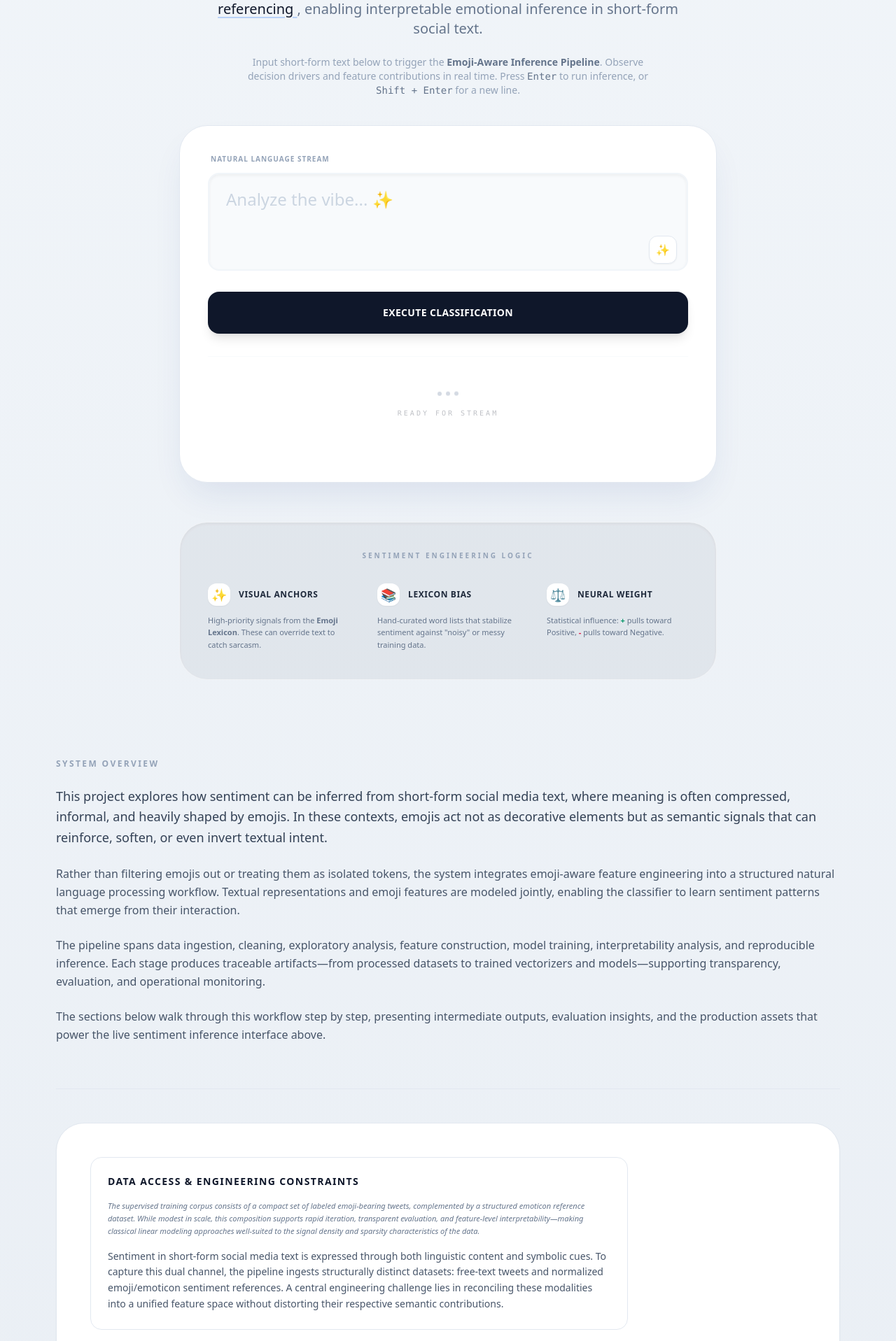
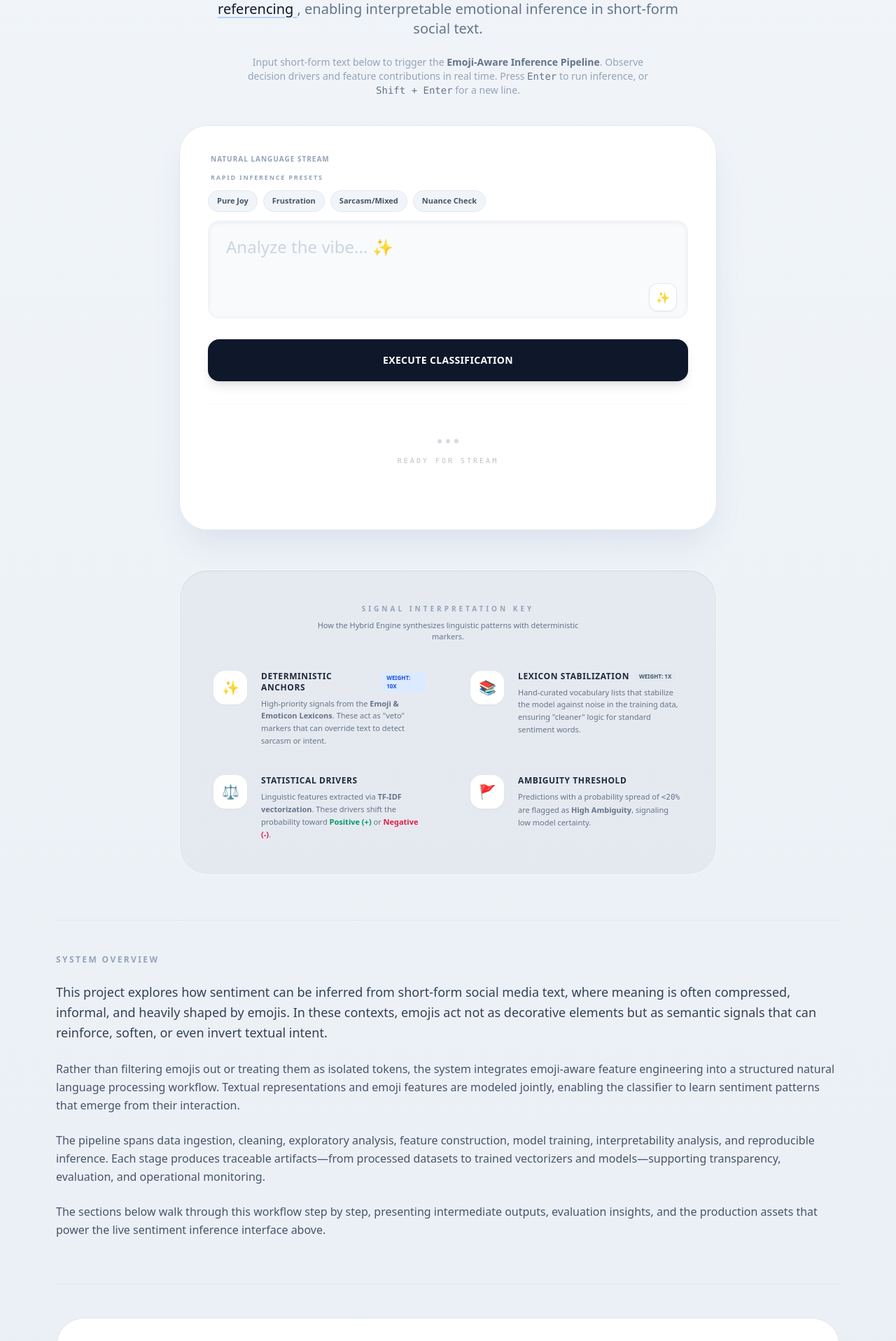
Before and after one commit to willardcsoriano/emoji-sentiment-analysis, a FastAPI app: page / in a window 1280 px wide. Shown: the part 372-2289 px from the top of the page at 70% size. Run offline with FastAPI, Linux system fonts and the light colour scheme; some libraries are stand-ins or nearby versions.

Commit message:
feat: upgrade hybrid engine with emoticon support and deterministic sarcasm veto" -m "Internal
Changes:
- Expanded emoji/emoticon lexicon to 150+ markers
- Integrated word-list stabilization features
- Updated audit service with weighted veto logic
- Refactored UI for better interpretability and quick-test presets
- Standardized project structure via pyproject.toml

```diff
--- a/src/reports/model_health_report.json
+++ b/src/reports/model_health_report.json
@@ -1,5 +1,5 @@
 {
-    "timestamp": "2026-02-12 19:31:10",
+    "timestamp": "2026-02-15 16:22:15",
     "status": "PASSED",
     "test_suite": "test_model_behavior.py",
     "checks": {
--- a/templates/components/header/inference_form.html
+++ b/templates/components/header/inference_form.html
@@ -3,8 +3,7 @@
 <!-- Root wrapper controls overlay positioning -->
 <div class="relative">
 
-    <!-- ================= CARD ================= -->
-    <div class="bg-white rounded-[2.5rem] shadow-2xl shadow-blue-900/10 border border-slate-200 overflow-hidden">
+    <div class="bg-white rounded-[2.5rem] shadow-2xl shadow-blue-900/10 border border-slate-200">
         <div class="p-6 sm:p-10 space-y-8">
 
             <form
@@ -14,7 +13,6 @@
                 class="space-y-6"
             >
 
-                <!-- Label -->
                 <div class="space-y-3">
                     <div class="flex justify-between items-center px-1">
                         <label for="text" class="text-[10px] font-black uppercase tracking-widest text-slate-400">
@@ -22,10 +20,31 @@
                         </label>
                     </div>
 
-                    <!-- Textarea wrapper -->
-                    <div class="relative">
+<div class="space-y-3 mb-4">
+    <p class="text-[9px] font-black uppercase tracking-[0.2em] text-slate-400 px-1">
+        Rapid Inference Presets
+    </p>
+    <div class="flex flex-wrap gap-2">
+        {% for preset in [
+            {"label": "Pure Joy", "text": "This engineering is top tier! 😍🚀"},
+            {"label": "Frustration", "text": "The service was extremely slow today... 😒"},
+            {"label": "Sarcasm/Mixed", "text": "I love waiting in long lines. :-) 😭"},
+            {"label": "Nuance Check", "text": "It was good but could be better. 😐"}
+        ] %}
+        <button
+            type="button"
+            onclick="document.getElementById('text').value = '{{ preset.text }}'; document.getElementById('text').focus();"
+            class="px-3 py-1.5 rounded-full bg-slate-100 border border-slate-200
+                   text-[11px] font-bold text-slate-600 hover:bg-blue-500
+                   hover:text-white hover:border-blue-500 transition-all active:scale-95"
+        >
+            {{ preset.label }}
+        </button>
+        {% endfor %}
+    </div>
+</div>
 
-                        <textarea
+                    <div class="relative z-20"> <textarea
                             name="text"
                             id="text"
                             rows="3"
@@ -36,7 +55,6 @@
                             required
                         ></textarea>
 
-                        <!-- Trigger button -->
                         <button
                             type="button"
                             onclick="toggleEmojiPicker()"
@@ -49,10 +67,69 @@
                             ✨
                         </button>
 
-                    </div>
+                        <div
+                            id="emoji-picker"
+                            class="hidden absolute top-full right-0 mt-2
+                                bg-white border border-slate-200 shadow-2xl
+                                rounded-3xl p-5 w-72 sm:w-80
+                                z-50 animate-in fade-in slide-in-from-top-2"
+                        >
+                            <div class="flex items-center justify-between mb-4 px-1">
+                                <h3 class="text-[10px] font-black uppercase tracking-widest text-slate-400">
+                                    Signal Library
+                                </h3>
+                                <div class="flex gap-2">
+                                    <span class="px-2 py-0.5 rounded-full bg-blue-50 text-blue-600 text-[9px] font-bold uppercase">Hybrid Set</span>
+                                </div>
+                            </div>
+
+                            <div class="max-h-64 overflow-y-auto pr-2 custom-scrollbar">
+
+                                <div class="mb-4">
+                                    <p class="text-[9px] font-bold text-slate-300 uppercase mb-2 px-1">Positive Signals</p>
+                                    <div class="grid grid-cols-5 gap-2">
+                                        {% for emoji in [
+                                            "😂","🤣","😊","😍","🥰","😘","😁","😉","😄","😆",
+                                            "😀","😛","🥳","😇","😋","😏","😌","👍","🙌","👏",
+                                            "👌","💪","🔥","✨","🌟","💯","✅","❤️","💖","🚀"
+                                        ] %}
+                                        <button type="button" onclick="insertEmoji('{{ emoji }}')"
+                                                class="w-10 h-10 flex items-center justify-center rounded-xl hover:bg-blue-50 hover:scale-110 transition-all text-xl">
+                                            {{ emoji }}
+                                        </button>
+                                        {% endfor %}
+                                    </div>
+                                </div>
+
+                                <div>
+                                    <p class="text-[9px] font-bold text-slate-300 uppercase mb-2 px-1">Negative Signals</p>
+                                    <div class="grid grid-cols-5 gap-2">
+                                        {% for emoji in [
+                                            "😭","😒","😔","😢","😞","😟","😠","😡","🤬","🤯",
+                                            "😩","😫","😤","😰","😨","😱","😧","😲","🙄","🤨",
+                                            "💔","👎","❌","🛑","⚠️","💀","🤡","🤮","💩","📉"
+                                        ] %}
+                                        <button type="button" onclick="insertEmoji('{{ emoji }}')"
+                                                class="w-10 h-10 flex items-center justify-center rounded-xl hover:bg-red-50 hover:scale-110 transition-all text-xl">
+                                            {{ emoji }}
+                                        </button>
+                                        {% endfor %}
+                                    </div>
+                                </div>
+
+                            </div>
+                        </div>
+
+                        <style>
+                            /* Custom scrollbar for a cleaner look */
+                            .custom-scrollbar::-webkit-scrollbar { width: 4px; }
+                            .custom-scrollbar::-webkit-scrollbar-track { background: transparent; }
+                            .custom-scrollbar::-webkit-scrollbar-thumb { background: #e2e8f0; border-radius: 10px; }
+                            .custom-scrollbar::-webkit-scrollbar-thumb:hover { background: #cbd5e1; }
+                        </style>
+                        </div>
                 </div>
 
-                <!-- Submit -->
                 <button
                     type="submit"
                     class="w-full bg-slate-900 hover:bg-blue-700 text-white font-bold py-5
@@ -66,7 +143,6 @@
 
             </form>
 
-            <!-- Results -->
             <div id="result-area" class="relative min-h-[140px] border-t border-slate-50 flex">
 
                 <div class="flex flex-col items-center justify-center w-full text-center group-[.htmx-request]:hidden">
@@ -90,79 +166,4 @@
 
         </div>
     </div>
-    <!-- =============== END CARD =============== -->
-
-
-    <!-- ============ EMOJI PICKER (OUTSIDE CARD) ============ -->
-    <div
-        id="emoji-picker"
-        class="hidden absolute bottom-[110px] right-6
-               bg-white border border-slate-200 shadow-xl
-               rounded-2xl p-4 grid grid-cols-4 gap-3 w-56
-               z-[100] animate-in fade-in slide-in-from-bottom-2"
-    >
-        {% for emoji in [
-            "😍","😭","😘","😊","😁","😉","😄",
-            "😒","😔","😢","😆","😀","😐","😛","😲","😧"
-        ] %}
-
-        <button
-            type="button"
-            onclick="insertEmoji('{{ emoji }}')"
-            class="w-12 h-12 flex items-center justify-center
-                   rounded-xl hover:bg-slate-50 transition-colors
-                   text-2xl leading-none"
-        >
-            <span class="select-none">{{ emoji }}</span>
-        </button>
-
-        {% endfor %}
-    </div>
-    <!-- ===================================================== -->
-
 </div>
-
-
-<script>
-function toggleEmojiPicker() {
-    document.getElementById("emoji-picker").classList.toggle("hidden");
-}
-
-function insertEmoji(emoji) {
-    const textarea = document.getElementById("text");
-    const picker = document.getElementById("emoji-picker");
-
-    const start = textarea.selectionStart;
-    const text = textarea.value;
-
-    textarea.value =
-        text.substring(0, start) +
-        emoji +
-        text.substring(textarea.selectionEnd);
-
-    textarea.focus();
-    textarea.selectionStart = textarea.selectionEnd = start + emoji.length;
-
-    picker.classList.add("hidden");
-}
-
-/* Outside click close */
-document.addEventListener("click", function (e) {
-    const picker = document.getElementById("emoji-picker");
-
-    if (!picker.contains(e.target) &&
-        !e.target.closest("button[onclick='toggleEmojiPicker()']")) {
-        picker.classList.add("hidden");
-    }
-});
-
-/* Enter submit */
-document.addEventListener("keydown", function (e) {
-    const textarea = document.getElementById("text");
-
-    if (e.key === "Enter" && !e.shiftKey && textarea === document.activeElement) {
-        e.preventDefault();
-        textarea.closest("form").requestSubmit();
-    }
-});
-</script>
--- a/templates/components/header/logic_legend.html
+++ b/templates/components/header/logic_legend.html
@@ -15,85 +15,73 @@ Design rules:
 - Must remain concise to avoid cognitive overload near results UI.
 -->
 
-<div class="bg-slate-900/5 rounded-[2.5rem] p-8 md:p-10 border border-white/50 shadow-inner">
+<div class="bg-slate-900/[0.03] rounded-[2.5rem] p-8 md:p-12 border border-white/60 shadow-inner">
 
-    <!-- Section label (micro-eyebrow heading for grouping context) -->
-    <h3 class="text-[10px] font-black uppercase tracking-[0.3em] text-slate-400 mb-8 text-center">
-        Sentiment Engineering Logic
+    <div class="flex flex-col items-center mb-10 text-center space-y-2">
+        <h3 class="text-[10px] font-black uppercase tracking-[0.4em] text-slate-400">
+            Signal Interpretation Key
         </h3>
-
-    <!-- Three-column explanatory grid (collapses to single column on mobile) -->
-    <div class="grid grid-cols-1 md:grid-cols-3 gap-10">
-
-        <!-- Emoji feature weighting explanation -->
-        <div class="space-y-3">
-
-            <!-- Icon + title row -->
-            <div class="flex items-center gap-3">
-
-                <!-- Emoji icon container (visual anchor metaphor) -->
-                <div class="w-8 h-8 flex items-center justify-center bg-white rounded-xl shadow-sm text-lg">
-                    ✨
-                </div>
-
-                <!-- Signal category label -->
-                <h4 class="text-xs font-bold text-slate-800 uppercase tracking-wider">
-                    Visual Anchors
-                </h4>
-            </div>
-
-            <!-- Description: emoji lexicon priority behavior -->
-            <p class="text-[11px] leading-relaxed text-slate-500">
-                High-priority signals from the <strong>Emoji Lexicon</strong>.
-                These can override text to catch sarcasm.
+        <p class="text-[11px] text-slate-500 max-w-sm">
+            How the Hybrid Engine synthesizes linguistic patterns with deterministic markers.
         </p>
     </div>
 
-        <!-- Word-list biasing explanation -->
-        <div class="space-y-3">
+    <div class="grid grid-cols-1 md:grid-cols-2 gap-x-16 gap-y-10">
 
-            <div class="flex items-center gap-3">
+        <div class="flex gap-5">
+            <div class="flex-shrink-0 w-12 h-12 flex items-center justify-center bg-white rounded-2xl shadow-sm text-xl">
+                ✨
+            </div>
+            <div class="space-y-1.5">
+                <div class="flex items-center gap-2">
+                    <h4 class="text-xs font-bold text-slate-800 uppercase tracking-wider">Deterministic Anchors</h4>
+                    <span class="px-1.5 py-0.5 rounded bg-blue-100 text-[8px] font-black text-blue-700 uppercase">Weight: 10x</span>
+                </div>
+                <p class="text-[11px] leading-relaxed text-slate-500">
+                    High-priority signals from the <strong>Emoji & Emoticon Lexicons</strong>. These act as "veto" markers that can override text to detect sarcasm or intent.
+                </p>
+            </div>
+        </div>
 
-                <!-- Lexicon metaphor icon -->
-                <div class="w-8 h-8 flex items-center justify-center bg-white rounded-xl shadow-sm text-lg">
+        <div class="flex gap-5">
+            <div class="flex-shrink-0 w-12 h-12 flex items-center justify-center bg-white rounded-2xl shadow-sm text-xl">
                 📚
             </div>
-
-                <h4 class="text-xs font-bold text-slate-800 uppercase tracking-wider">
-                    Lexicon Bias
-                </h4>
+            <div class="space-y-1.5">
+                <div class="flex items-center gap-2">
+                    <h4 class="text-xs font-bold text-slate-800 uppercase tracking-wider">Lexicon Stabilization</h4>
+                    <span class="px-1.5 py-0.5 rounded bg-slate-200 text-[8px] font-black text-slate-600 uppercase">Weight: 1x</span>
+                </div>
+                <p class="text-[11px] leading-relaxed text-slate-500">
+                    Hand-curated vocabulary lists that stabilize the model against noise in the training data, ensuring "cleaner" logic for standard sentiment words.
+                </p>
+            </div>
         </div>
 
-            <!-- Description: curated vocabulary stabilization -->
+        <div class="flex gap-5">
+            <div class="flex-shrink-0 w-12 h-12 flex items-center justify-center bg-white rounded-2xl shadow-sm text-xl">
+                ⚖️
+            </div>
+            <div class="space-y-1.5">
+                <h4 class="text-xs font-bold text-slate-800 uppercase tracking-wider">Statistical Drivers</h4>
                 <p class="text-[11px] leading-relaxed text-slate-500">
-                Hand-curated word lists that stabilize sentiment
-                against "noisy" or messy training data.
+                    Linguistic features extracted via <strong>TF-IDF vectorization</strong>. These drivers shift the probability toward
+                    <span class="text-emerald-600 font-bold">Positive (+)</span> or
+                    <span class="text-rose-600 font-bold">Negative (-)</span>.
                 </p>
             </div>
-
-        <!-- Model weighting explanation -->
-        <div class="space-y-3">
-
-            <div class="flex items-center gap-3">
-
-                <!-- Statistical weighting metaphor icon -->
-                <div class="w-8 h-8 flex items-center justify-center bg-white rounded-xl shadow-sm text-lg">
-                    ⚖️
         </div>
 
-                <h4 class="text-xs font-bold text-slate-800 uppercase tracking-wider">
-                    Neural Weight
-                </h4>
+        <div class="flex gap-5">
+            <div class="flex-shrink-0 w-12 h-12 flex items-center justify-center bg-white rounded-2xl shadow-sm text-xl">
+                🚩
             </div>
-
-            <!-- Description: polarity influence direction -->
+            <div class="space-y-1.5">
+                <h4 class="text-xs font-bold text-slate-800 uppercase tracking-wider">Ambiguity Threshold</h4>
                 <p class="text-[11px] leading-relaxed text-slate-500">
-                Statistical influence:
-                <span class="text-emerald-600 font-bold">+</span>
-                pulls toward Positive,
-                <span class="text-rose-600 font-bold">-</span>
-                pulls toward Negative.
+                    Predictions with a probability spread of <span class="font-mono">&lt;20%</span> are flagged as <strong>High Ambiguity</strong>, signaling low model certainty.
                 </p>
+            </div>
         </div>
 
     </div>
--- a/templates/components/prediction_result.html
+++ b/templates/components/prediction_result.html
@@ -24,7 +24,7 @@
 
     <div class="mt-8 pt-6 border-t border-slate-100">
         <div class="flex items-center justify-between mb-4">
-            <p class="text-[10px] font-black uppercase tracking-widest text-slate-400">Neural Logic Breakdown</p>
+            <p class="text-[10px] font-black uppercase tracking-widest text-slate-400">Neural Logic Breakdown (Top 5 Drivers)</p>
             {% if result.entropy_flag == 'High Ambiguity' %}
             <span class="px-2 py-0.5 bg-amber-100 text-amber-700 text-[9px] font-black rounded uppercase animate-pulse">
                 ⚠️ Ambiguous Signal
--- a/templates/index.html
+++ b/templates/index.html
@@ -50,8 +50,8 @@
 
         </header>
 
-        <!-- Research narrative overview -->
-        <section id="system-overview" class="col-span-1 md:col-span-12 lg:col-span-7 space-y-6 pt-12">
+        <!-- System overview -->
+        <section id="system-overview" class="col-span-1 md:col-span-12 lg:col-span-7 space-y-6 pt-12 border-t border-slate-200">
             {% include "components/system_overview/system_overview.html" %}
         </section>
 
@@ -68,17 +68,13 @@
             {% include "components/main_sidebar/main_sidebar.html" %}
         </main>
 
-        <!-- Conversion → return to inference -->
-        <section id="cta" class="pt-20 pb-12">
+        <!-- CTA -->
+        <section id="cta" class="pt-20 pb-12 border-t border-slate-200">
+
             <div class="relative group">
-
-                <!-- Ambient glow frame -->
-                <div class="absolute -inset-1 bg-gradient-to-r from-blue-600 to-indigo-600
-                            rounded-[3rem] blur opacity-25
-                            group-hover:opacity-40 transition duration-1000">
+                <div class="absolute -inset-1 bg-gradient-to-r from-blue-600 to-indigo-600 rounded-[3rem] blur opacity-25 group-hover:opacity-40 transition duration-1000">
                 </div>
 
-                <!-- CTA panel -->
                 <div class="relative">
                     {% include "components/cta/cta.html" %}
                 </div>
@@ -94,4 +90,53 @@
     </div>
 
 </body>
+
+<script>
+    // 1. Use robust toggle
+    function toggleEmojiPicker() {
+        const picker = document.getElementById("emoji-picker");
+        if (picker) {
+            picker.classList.toggle("hidden");
+        }
+    }
+
+    // 2. Use a defensive insert that re-fetches elements
+    function insertEmoji(emoji) {
+        const textarea = document.getElementById("text");
+        const picker = document.getElementById("emoji-picker");
+
+        if (!textarea) return;
+
+        const start = textarea.selectionStart;
+        const end = textarea.selectionEnd;
+        const text = textarea.value;
+
+        textarea.value = text.substring(0, start) + emoji + text.substring(end);
+
+        textarea.focus();
+        // Move cursor to after the emoji
+        const newPos = start + emoji.length;
+        textarea.setSelectionRange(newPos, newPos);
+
+        if (picker) picker.classList.add("hidden");
+    }
+
+    // 3. Global click listener for the picker
+    document.addEventListener("click", function (e) {
+        const picker = document.getElementById("emoji-picker");
+        // If picker doesn't exist in DOM, do nothing
+        if (!picker) return;
+
+        // Logic: If clicking the trigger button, let toggleEmojiPicker handle it
+        // If clicking inside the picker, let insertEmoji handle it
+        // If clicking anywhere else, hide it
+        const isClickInsidePicker = picker.contains(e.target);
+        const isClickOnTrigger = e.target.closest("button[onclick*='toggleEmojiPicker']");
+
+        if (!isClickInsidePicker && !isClickOnTrigger) {
+            picker.classList.add("hidden");
+        }
+    });
+</script>
+
 </html>
```
Also changed, not shown: pyproject.toml (+9 -9 lines), src/emoji_sentiment_analysis/features.py (+58 -26 lines), src/emoji_sentiment_analysis/services/audit_service.py (+6 -7 lines), src/tests/test_features.py (+36 -28 lines), src/data/processed/features_final.csv, 3 other files. Lines whose indentation alone changed are shown as unchanged.
